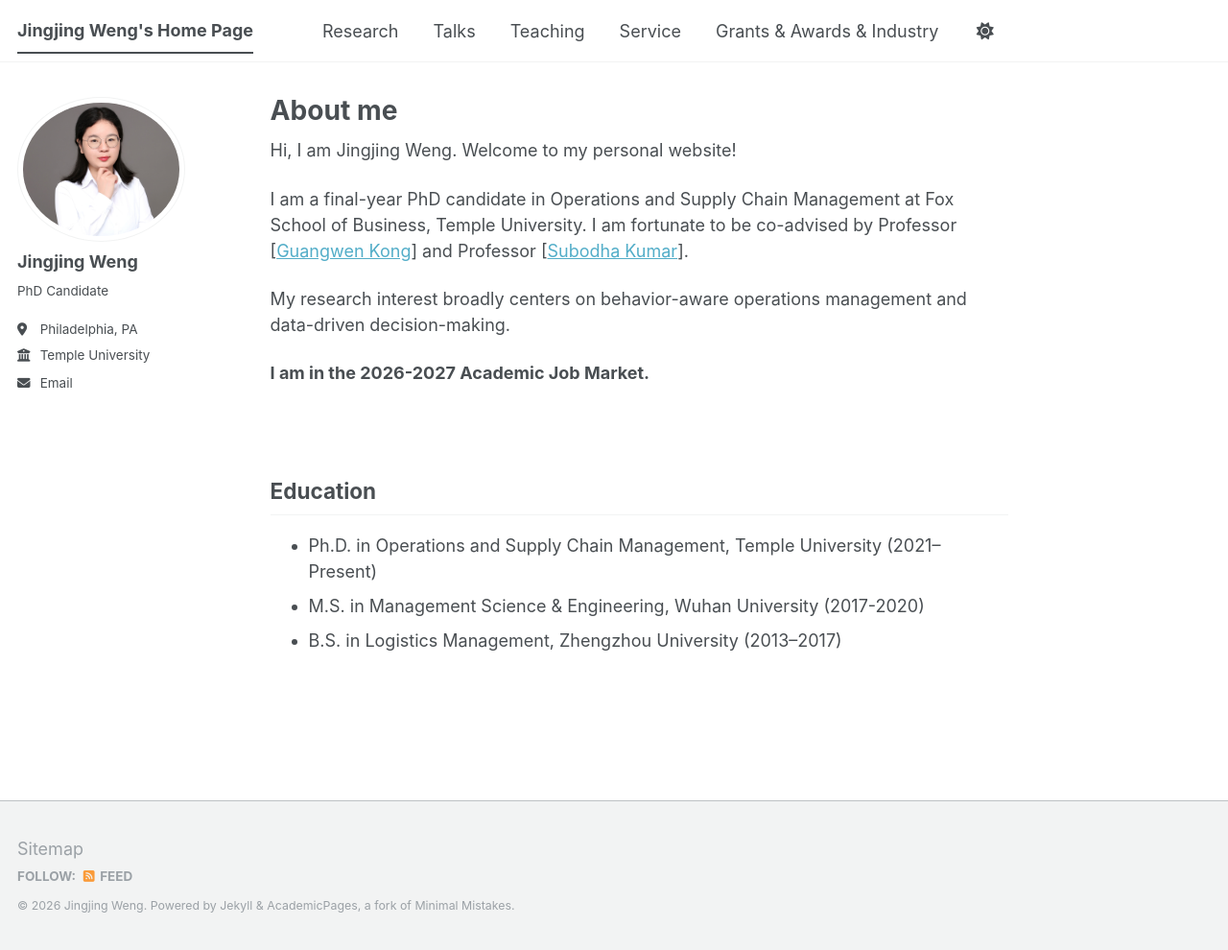
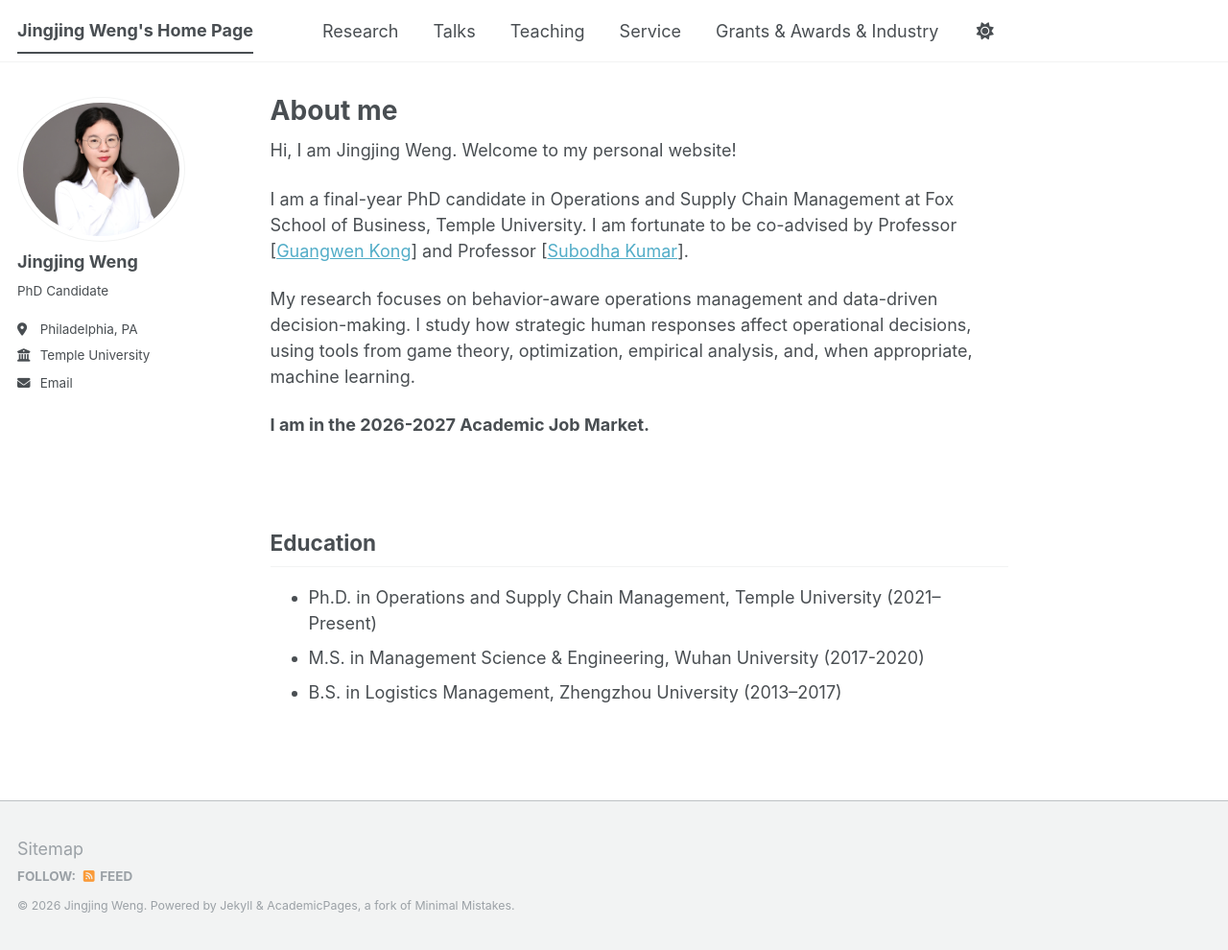
Before and after one commit to JingjingWeng/JingjingWeng.github.io, a Jekyll site: the page built from _pages/about.md, in a window 1280 px wide and 990 px high. Shown: the whole window at 96% size. Built offline with Jekyll 4.4.1, drawn with Linux system fonts in a browser that asks for light colours; a script bundle is joined from its source files by our own code; library files that are not in the unit come from our copies.

Commit message:
Update about.md

```diff
--- a/_pages/about.md
+++ b/_pages/about.md
@@ -11,7 +11,7 @@ Hi, I am Jingjing Weng. Welcome to my personal website!
 
 I am a final-year PhD candidate in Operations and Supply Chain Management at Fox School of Business, Temple University.  I am fortunate to be co-advised by Professor [[Guangwen Kong](https://sites.google.com/site/guangwek/home)] and Professor [[Subodha Kumar](https://sites.temple.edu/subodha/)].
 
-My research interest broadly centers on behavior-aware operations management and data-driven decision-making.
+My research focuses on behavior-aware operations management and data-driven decision-making. I study how strategic human responses affect operational decisions, using tools from game theory, optimization, empirical analysis, and, when appropriate, machine learning.
 
 **I am in the 2026-2027 Academic Job Market.**
 
```
